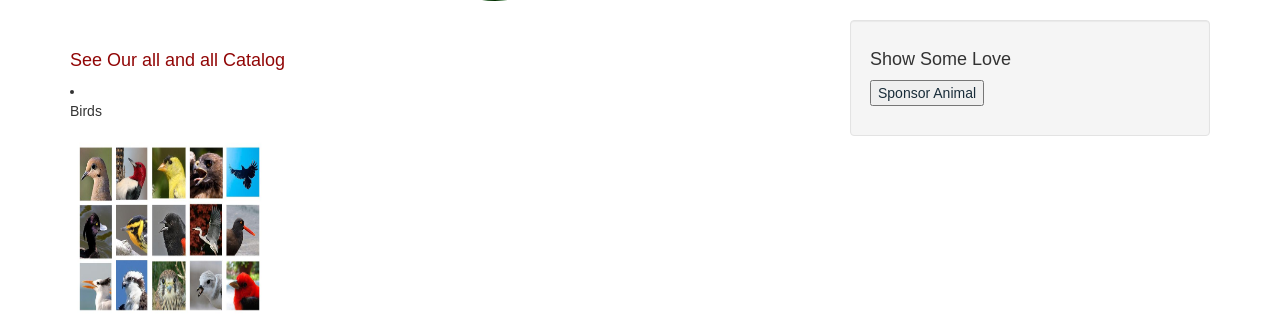
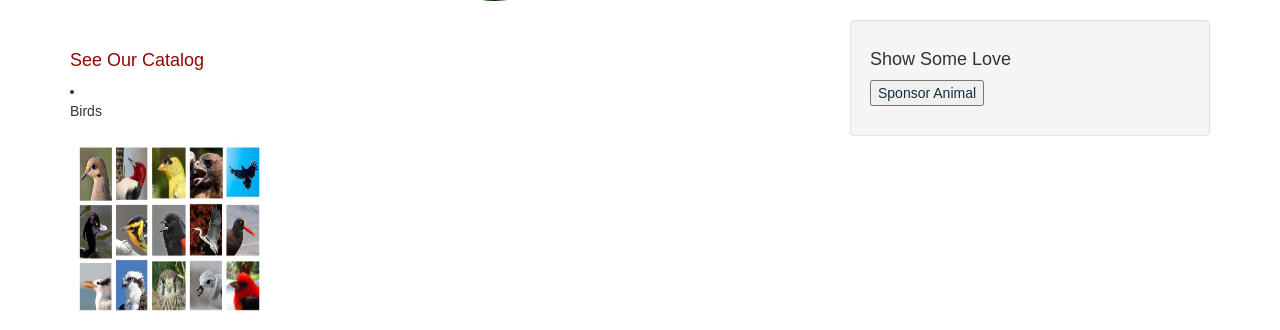
Before and after one commit to DarkSeids/onlineZooSystem, a PHP site: page /index.php in a window 1280 px wide. Shown: the part 594-924 px from the top of the page. Run offline with PHP 8.4, Linux system fonts and the light colour scheme; data comes from the database, SQL or seed files in the repository; some libraries are stand-ins or nearby versions.

Commit message:
back to original code

```diff
--- a/index.php
+++ b/index.php
@@ -19,7 +19,7 @@
 
        </div>
        <div style="col-md-4">
-         <h4 style="color: #910606">See Our all and all Catalog</h4>
+         <h4 style="color: #910606">See Our Catalog</h4>
 
 
          <li>
```
